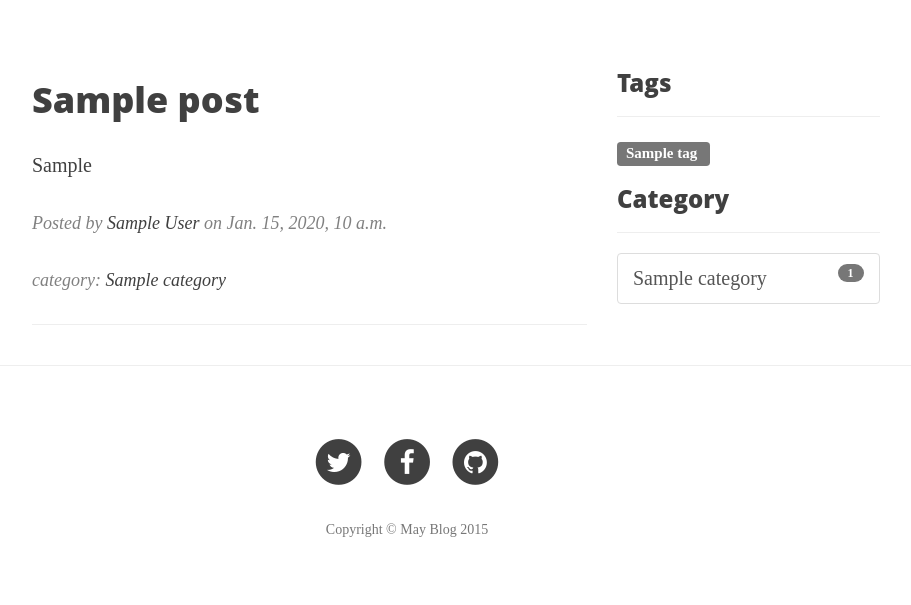
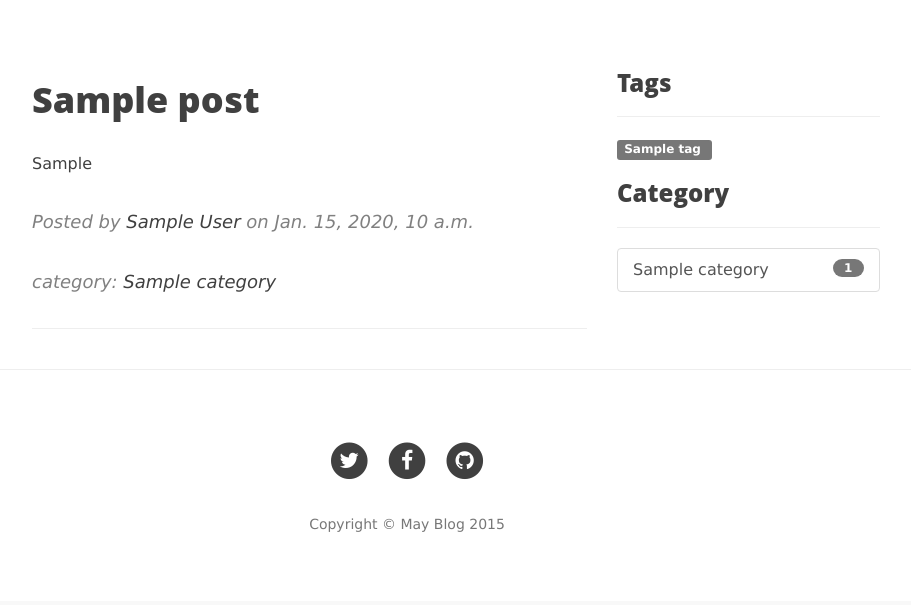
Before and after one commit to flyhigher139/mayblog, a Django app: page / in a window 1280 px wide. Shown: the part 334-939 px from the top of the page, without its empty margins (233-1144 px from the left). Run offline with Django 3.2, Linux system fonts and the light colour scheme; tables that the repository leaves empty hold one stand-in row (Sample ...); some libraries are stand-ins or nearby versions.

Commit message:
modify font

```diff
--- a/blog/static/css/clean-blog.css
+++ b/blog/static/css/clean-blog.css
@@ -5,12 +5,13 @@
  */
 
 body {
-  font-family: 'Lora', 'Times New Roman', serif;
-  font-size: 20px;
+  /*font-family: 'Lora', 'Times New Roman', serif;*/
+  font-family: "lucida grande", "lucida sans unicode", lucida, helvetica, "STHeiti Light", "Microsoft YaHei", "WenQuanYi Micro Hei", sans-serif;
+  font-size: 16px;
   color: #404040;
 }
 p {
-  line-height: 1.5;
+  line-height: 1.7;
   margin: 30px 0;
 }
 p a {
@@ -22,7 +23,8 @@ h3,
 h4,
 h5,
 h6 {
-  font-family: 'Open Sans', 'Helvetica Neue', Helvetica, Arial, sans-serif;
+  /*font-family: 'Open Sans', 'Helvetica Neue', Helvetica, Arial, sans-serif;*/
+  font-family: 'Hiragino Sans GB', 'SimHei', 'Open Sans', 'Helvetica Neue', Helvetica, Arial, sans-serif;
   font-weight: 800;
 }
 a {
--- a/blog/templates/base.html
+++ b/blog/templates/base.html
@@ -21,7 +21,7 @@
      <link href="http://cdn.staticfile.org/font-awesome/4.2.0/css/font-awesome.min.css" rel="stylesheet">
 
     <!-- Custom CSS -->
-    <link href="{% static 'css/clean-blog.min.css' %} " rel="stylesheet">
+    <link href="{% static 'css/clean-blog.css' %} " rel="stylesheet">
     <link href="{% static 'css/mayblog.css' %} " rel="stylesheet">
     <link rel="stylesheet" href="http://cdn.staticfile.org/highlight.js/8.3/styles/default.min.css">
 
```
Also changed, not shown: other parts of blog/static/css/clean-blog.css (+7 -7 lines).
